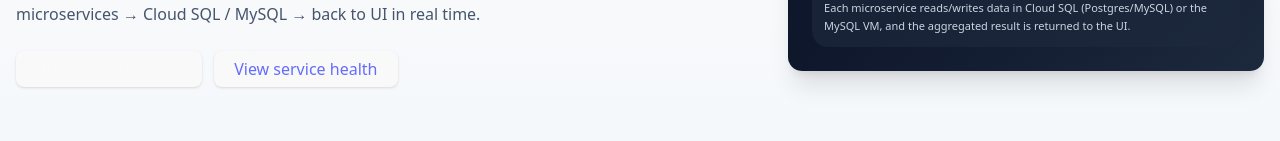
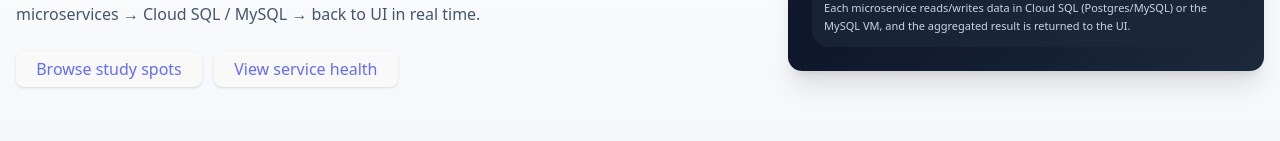
Before and after one commit to nyc-study-project/web-app, a React (Vite) app in the folder nyc-study-webapp/: page / in a window 1280 px wide. Shown: the part 439-580 px from the top of the page. Built offline with nearby package versions, Linux system fonts and the light colour scheme.

Commit message:
Fixed buttons and health

```diff
--- a/nyc-study-webapp/src/App.jsx
+++ b/nyc-study-webapp/src/App.jsx
@@ -284,7 +284,7 @@ function Home({ config }) {
 
           <div className="mt-6 flex flex-wrap gap-3">
             <Link to="/spots">
-              <Button className="shadow-sm">Browse study spots</Button>
+              <Button className="shadow-sm" variant="outline">Browse study spots</Button>
             </Link>
             <Link to="/services">
               <Button variant="outline">View service health</Button>
@@ -370,7 +370,9 @@ function Services({ config }) {
 
   const doPing = async (idx) => {
     setLoadingIndex(idx);
-    const result = await pingHealth(config.microservices[idx].baseUrl);
+    const svc = config.microservices[idx];
+    const healthUrl = svc.name.toLowerCase().includes("user")? `${COMPOSITE_BASE}/health`: joinUrl(svc.baseUrl, "/health");
+    const result = await pingHealth(healthUrl);
     setStatuses((prev) =>
       prev.map((s, i) => (i === idx ? result : s))
     );
@@ -439,6 +441,7 @@ function Services({ config }) {
                   onClick={() => doPing(idx)}
                   disabled={loadingIndex === idx}
                   className="text-xs"
+                  variant="outline"
                 >
                   {loadingIndex === idx ? (
                     <>
```
